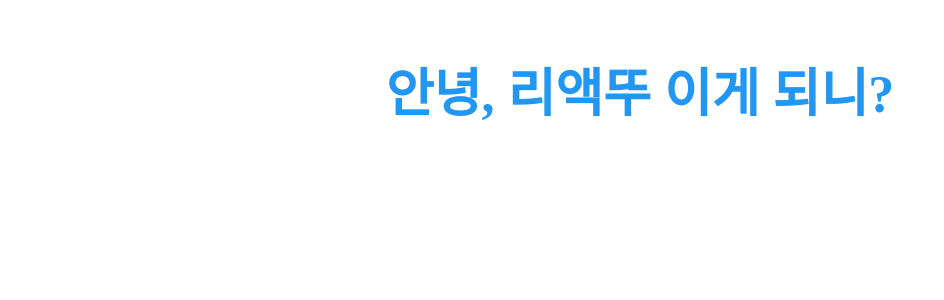
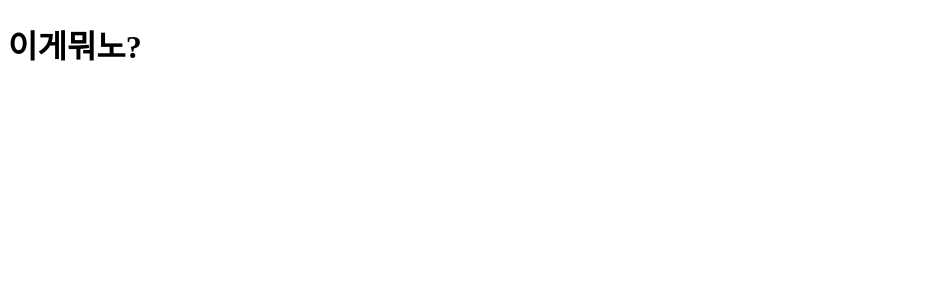
Before and after one commit to NameLoki/WebpackEx, a React app: page / in a window 1280 px wide. Shown: the top 300 px of the page, without its empty margins (0-944 px from the left). Built offline with nearby package versions, Linux system fonts and the light colour scheme.

Commit message:
구조잡기

```diff
--- a/index.jsx
+++ b/index.jsx
@@ -1,5 +1,6 @@
 import React from 'react';
 import ReactDom from 'react-dom';
 import Root from "./src/Root";
+import App from './src/App'
 
-ReactDom.render(<Root></Root>, document.getElementById("root"));
+ReactDom.render(<App></App>, document.getElementById("root"));
--- /dev/null
+++ b/src/App.jsx
@@ -0,0 +1,24 @@
+import React, { memo } from 'react'
+import { BrowserRouter as Router, Switch, Route, Link } from 'react-router-dom'
+
+import LandingPage from './component/views/LandingPage/LandingPage'
+import LoginPage from './component/views/LoginPage/LoginPage'
+
+export default memo(() => {
+
+    return (
+    <Router>
+        <Switch>
+            <Route exact path="/">
+                <LandingPage></LandingPage>
+            </Route>
+            <Route path="/login">
+                <LoginPage></LoginPage>
+            </Route>
+        </Switch>
+    </Router>
+    )
+
+});
+
+// export { originalName as alias } from 'module' (exa)
--- /dev/null
+++ b/src/component/views/LandingPage/LandingPage.jsx
@@ -0,0 +1,11 @@
+import React from 'react' // rfce
+
+function LandingPage() {
+    return (
+        <>
+        <h1>이게뭐노?</h1>
+        </>
+    )
+}
+
+export default LandingPage
```
Also changed, not shown: package.json (+4 -3 lines), src/component/views/LoginPage/LoginPage.jsx (added), src/component/views/NavBar/NavBar.jsx (added), src/component/views/SingupPage/SingupPage.jsx (added), 1 other file (tests, documents, lock files or other folders).
